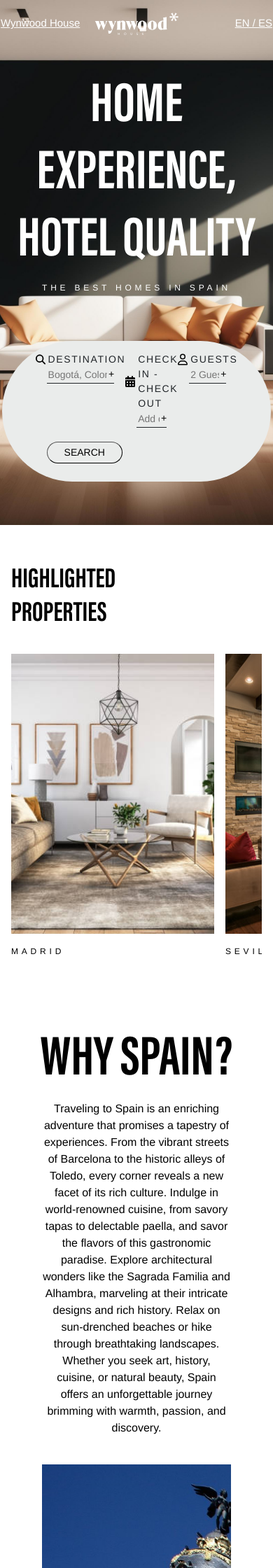
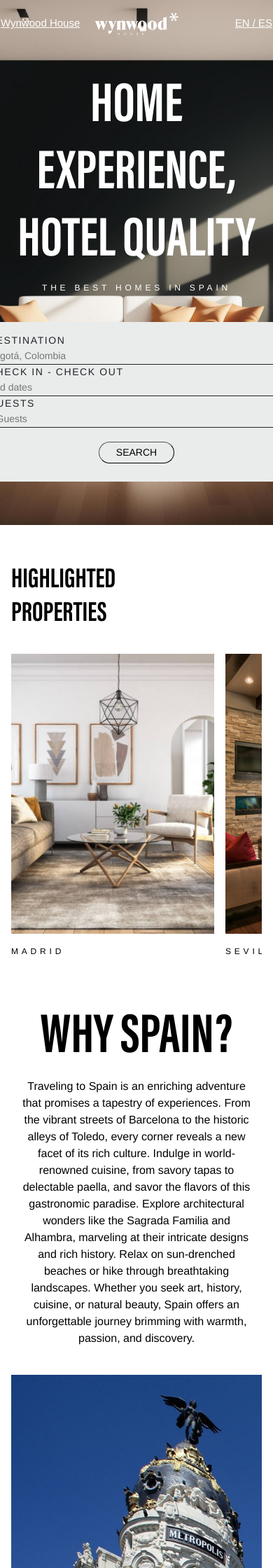
Before and after one commit to jpuseche/home_display, a Django app: page / in a window 390 px wide; the page is wider, and only the part inside the window is pictured. Shown: the top 2240 px of that part at 70% size. Run offline with Django 5.2, Linux system fonts and the light colour scheme; some libraries are stand-ins or nearby versions.

Commit message:
fix(search bar): colum display

```diff
--- a/website/static/css/styles.css
+++ b/website/static/css/styles.css
@@ -63,10 +63,18 @@
 .search-bar {
     font-size: 14px;
     width: 1000px;
+    display: flex;
+    flex-direction: row;
+    border-radius: 50px;
 }
 
 .search-bar-label {
     letter-spacing: 0.1rem;
+}
+
+.search-bar-inner {
+    display: flex;
+    flex-direction: row;
 }
 
 .search-button {
@@ -108,8 +116,7 @@
 }
 
 .carousel-proportion {
-    width: 100%;
-    height: 40rem;
+    width: 1160px;
 }
 
 .carousel-image {
@@ -197,13 +204,6 @@
     height: 34px;
 }
 
-@media (min-width: 1200px) {
-    .search-bar {
-        display: flex;
-        flex-direction: row;
-    }
-}
-
 @media (max-width: 1200px) {
     .hero-titles {
         padding-top: 60px;
@@ -217,6 +217,11 @@
     .search-button {
         margin-left: 40px;
         margin-top: 20px;
+    }
+
+    .carousel-proportion {
+        width: 100%;
+        height: 40rem;
     }
 
     .carousel-image {
@@ -235,6 +240,23 @@
         display: none;
     }
 }
+
+@media (max-width: 800px) {
+    .search-bar {
+        flex-direction: column;
+        border-radius: 10px;
+    }
+
+    .search-bar-inner {
+        flex-direction: column;
+    }
+
+    .search-button {
+        margin-left: 200px;
+        margin-right: 200px;
+    }
+}
+
 
 @media (max-width: 600px) {
     .main-title {
--- a/website/templates/home/sections/why-spain.html
+++ b/website/templates/home/sections/why-spain.html
@@ -1,5 +1,5 @@
 {% load static %}
-<div class="text-center text-black d-flex align-items-center flex-column m-5">
+<div class="text-center text-black d-flex align-items-center flex-column m-3">
     <h1 id="whySpain" class="main-title mt-5">WHY SPAIN?</h1>
     <p id="whySpainContent" class="text-center container-xxl">
         Traveling to Spain is an enriching adventure that promises a tapestry of experiences. From the vibrant streets of Barcelona to the historic alleys
@@ -8,7 +8,7 @@
         and rich history. Relax on sun-drenched beaches or hike through breathtaking landscapes. Whether you seek art, history, cuisine, or natural beauty,
         Spain offers an unforgettable journey brimming with warmth, passion, and discovery.
     </p>
-    <div id="citiesCarousel" class="carousel slide container-xxl mt-4 carousel-proportion" data-ride="carousel">
+    <div id="citiesCarousel" class="carousel slide mt-4 carousel-proportion" data-ride="carousel">
         <ul class="carousel-indicators text-white">
             <li data-bs-target="#citiesCarousel" data-bs-slide-to="0" class="active" aria-label="Madrid"></li>
             <li data-bs-target="#citiesCarousel" data-bs-slide-to="1" aria-label="Granada"></li>
--- a/website/templates/partials/search-bar.html
+++ b/website/templates/partials/search-bar.html
@@ -1,6 +1,6 @@
 {% load static %}
-<form action="/" class="search-bar rounded-pill py-3 px-4 mx-2">
-    <div class="d-flex w-100 px-4">
+<form action="/" class="search-bar py-3 px-4 mx-2">
+    <div class="search-bar-inner w-100 px-4">
         <div class="form-group col-sm">
             <div class="d-flex">
                 <img src="{% static 'images/search.svg' %}" style="width: 14px;">
```
